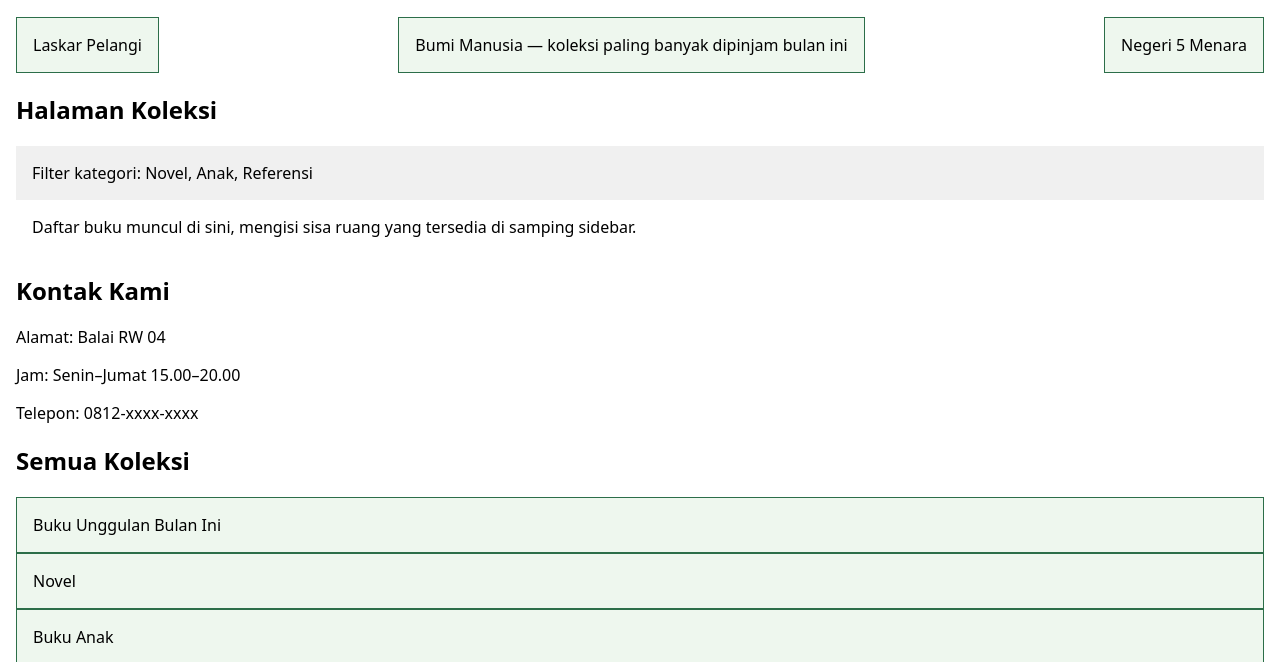
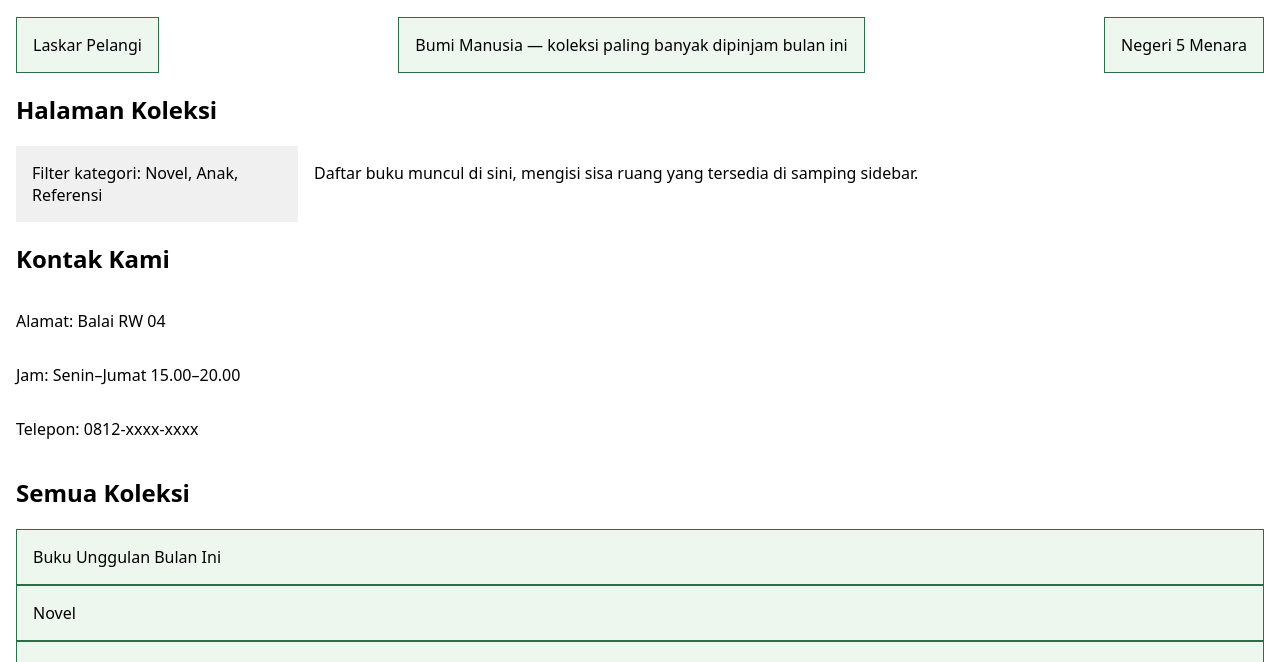
Before and after one commit to webdev-if-its/pweb-5053251033, a website: page m03/index.html in a window 1280 px wide. Shown: the part 138-800 px from the top of the page. Drawn offline with Linux system fonts and the light colour scheme.

Commit message:
M03 Flex & Grid

```diff
--- a/m03/style.css
+++ b/m03/style.css
@@ -24,20 +24,25 @@ body {
 
 /* Level 4 */
 .tata-letak {
+  display: flex;
 }
 
 .sidebar {
   background-color: #f0f0f0;
   padding: 1rem;
+  flex: 0 0 250px;
 }
 
 .konten {
   background-color: #ffffff;
   padding: 1rem;
+  flex: 1;
 }
 
 /* Level 5 */
 .info-kontak {
+  display: flex;
+  flex-direction: column;
 }
 
 /* Level 6 */
```
